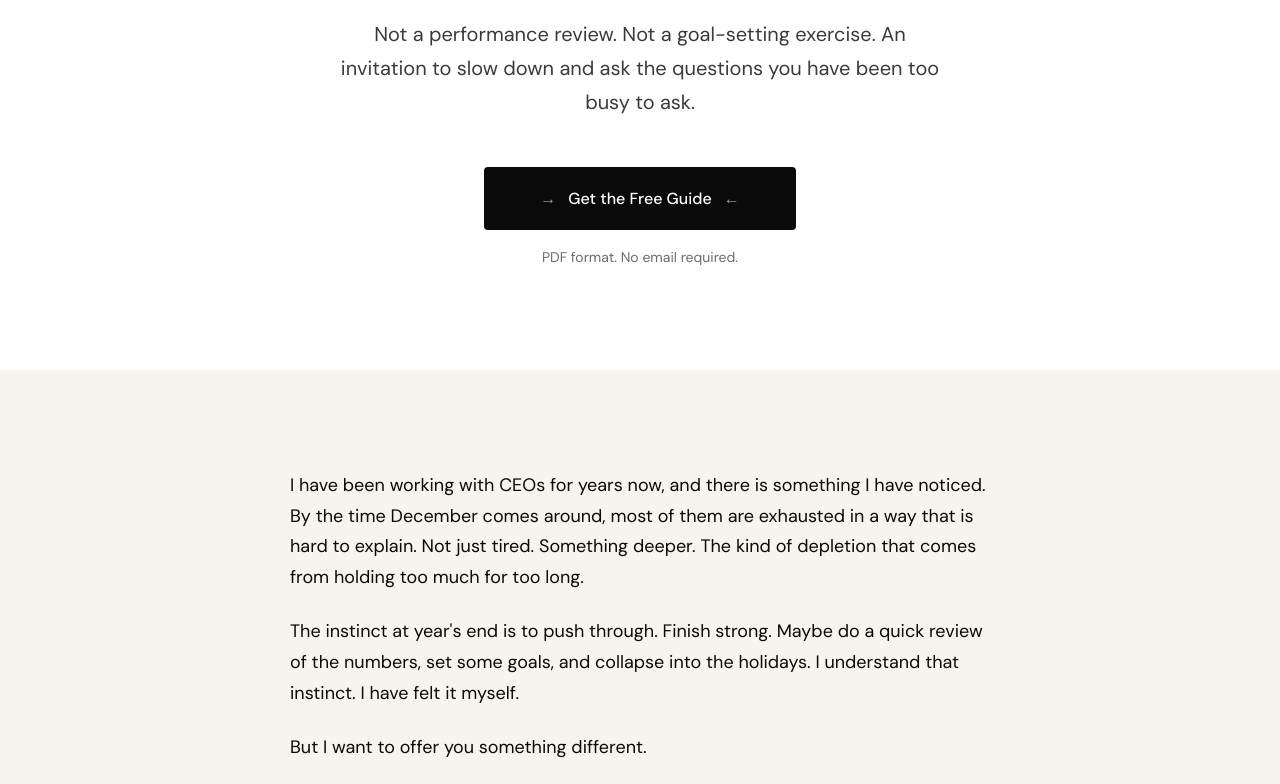
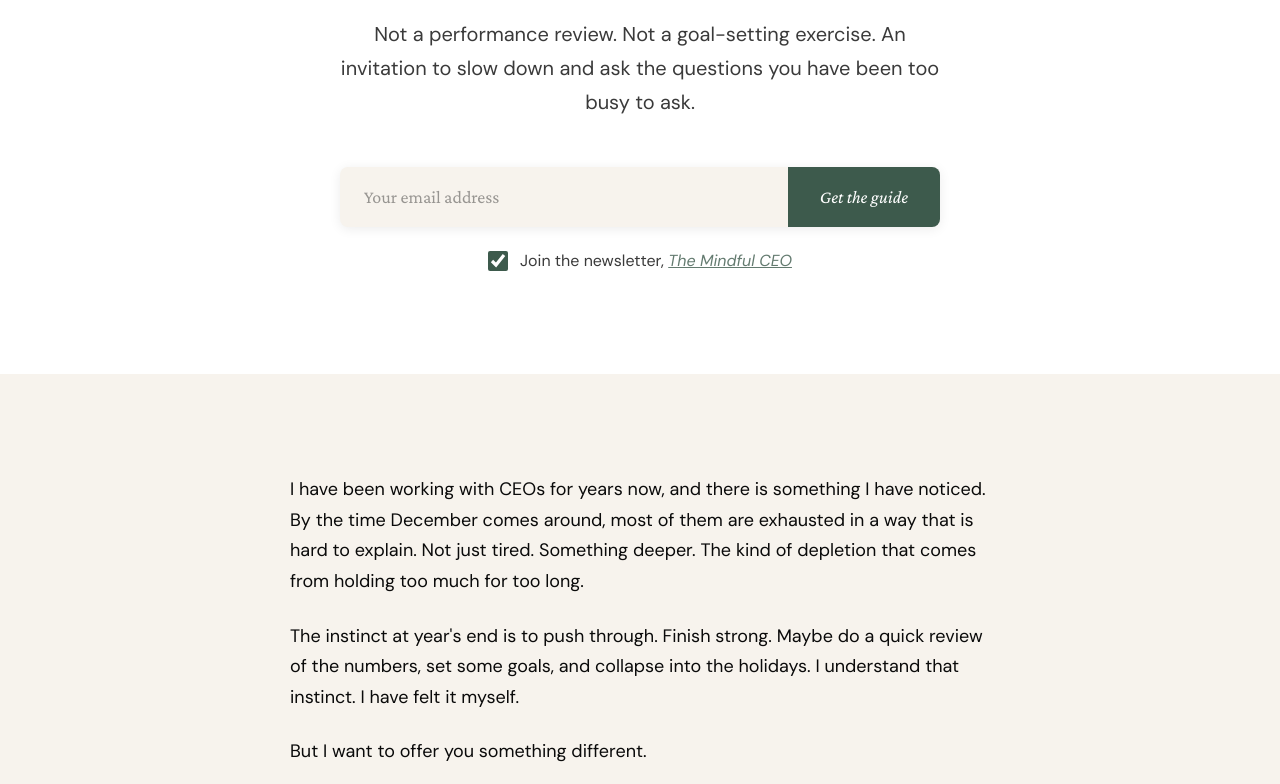
Before and after one commit to onyras/annual_review, a plain HTML site: page index.html in a window 1280 px wide. Shown: the part 357-1141 px from the top of the page. Drawn offline with nearby package versions, Linux system fonts and the light colour scheme.

Commit message:
Update index.html

```diff
--- a/index.html
+++ b/index.html
@@ -346,6 +346,93 @@
             margin-bottom: 40px;
         }
 
+        /* Email Form */
+        .email-form {
+            max-width: 600px;
+            margin: 0 auto;
+        }
+
+        .form-row {
+            display: flex;
+            gap: 0;
+            background-color: var(--white);
+            border-radius: 8px;
+            box-shadow: 0 2px 12px rgba(0, 0, 0, 0.08);
+            overflow: hidden;
+        }
+
+        .form-row input[type="email"] {
+            flex: 1;
+            padding: 20px 24px;
+            border: none;
+            font-family: 'Crimson Pro', serif;
+            font-size: 18px;
+            color: var(--black);
+            background: transparent;
+            outline: none;
+        }
+
+        .form-row input[type="email"]::placeholder {
+            color: var(--black);
+            opacity: 0.4;
+        }
+
+        .form-row button {
+            padding: 20px 32px;
+            background-color: #3d5a4c;
+            color: var(--white);
+            border: none;
+            font-family: 'Crimson Pro', serif;
+            font-size: 18px;
+            font-style: italic;
+            cursor: pointer;
+            transition: background-color 0.2s;
+            white-space: nowrap;
+        }
+
+        .form-row button:hover {
+            background-color: #2d4a3c;
+        }
+
+        .checkbox-row {
+            display: flex;
+            align-items: center;
+            justify-content: center;
+            gap: 12px;
+            margin-top: 20px;
+            font-size: 16px;
+            cursor: pointer;
+        }
+
+        .checkbox-row input[type="checkbox"] {
+            width: 20px;
+            height: 20px;
+            accent-color: #3d5a4c;
+            cursor: pointer;
+        }
+
+        .checkbox-row span {
+            color: var(--black);
+            opacity: 0.8;
+        }
+
+        .checkbox-row a {
+            color: #3d5a4c;
+            text-decoration: underline;
+        }
+
+        .checkbox-row a em {
+            font-style: italic;
+        }
+
+        .hero-form {
+            margin-top: 48px;
+        }
+
+        .hero-form .form-row {
+            background-color: var(--cream);
+        }
+
         /* Quote Block */
         .quote-block {
             padding: 80px 48px;
@@ -430,6 +517,18 @@
             .nav-links {
                 display: none;
             }
+
+            .form-row {
+                flex-direction: column;
+            }
+
+            .form-row input[type="email"] {
+                border-bottom: 1px solid rgba(0, 0, 0, 0.1);
+            }
+
+            .form-row button {
+                padding: 18px 24px;
+            }
         }
     </style>
 </head>
@@ -439,10 +538,8 @@
     <nav>
         <a href="/" class="logo">Nikolas Konstantin</a>
         <ul class="nav-links">
-            <li><a href="/coaching">Coaching</a></li>
-            <li><a href="/fellowship">Fellowship</a></li>
-            <li><a href="/writing">Writing</a></li>
-            <li><a href="/about">About</a></li>
+            <li><a href="https://nikolaskonstantin.com">Coaching</a></li>
+            <li><a href="https://wiseleadersfellowship.com">Fellowship</a></li>
         </ul>
     </nav>
 
@@ -451,12 +548,19 @@
         <p class="label">A Gift for Year's End</p>
         <h1>The Annual Reflection Guide for <em>CEOs</em></h1>
         <p class="hero-subtitle">Not a performance review. Not a goal-setting exercise. An invitation to slow down and ask the questions you have been too busy to ask.</p>
-        <a href="#get-guide" class="cta-primary">
-            <span class="cta-arrows">→</span>
-            Get the Free Guide
-            <span class="cta-arrows">←</span>
-        </a>
-        <p class="cta-note">PDF format. No email required.</p>
+        <form class="email-form hero-form" action="https://embeds.beehiiv.com/subscribe" method="POST">
+            <input type="hidden" name="publication_id" value="YOUR_PUBLICATION_ID">
+            <input type="hidden" name="utm_source" value="annual-reflection-guide">
+            <input type="hidden" name="utm_medium" value="website">
+            <div class="form-row">
+                <input type="email" name="email" placeholder="Your email address" required>
+                <button type="submit">Get the guide</button>
+            </div>
+            <label class="checkbox-row">
+                <input type="checkbox" name="newsletter" checked>
+                <span>Join the newsletter, <a href="https://themindfulceo.substack.com" target="_blank"><em>The Mindful CEO</em></a></span>
+            </label>
+        </form>
     </section>
 
     <!-- Origin Story Section -->
@@ -638,11 +742,21 @@
     <section class="cta-section" id="get-guide">
         <h2>Find a quiet hour. Begin.</h2>
         <p>This guide is free. Consider it a holiday gift from one person in the arena to another. The things worth seeing tend to reveal themselves only when we stop moving long enough to notice them.</p>
-        <a href="#download" class="cta-primary">
-            <span class="cta-arrows">→</span>
-            Download the Guide
-            <span class="cta-arrows">←</span>
-        </a>
+
+        <form class="email-form" action="https://embeds.beehiiv.com/subscribe" method="POST">
+            <input type="hidden" name="publication_id" value="YOUR_PUBLICATION_ID">
+            <input type="hidden" name="utm_source" value="annual-reflection-guide">
+            <input type="hidden" name="utm_medium" value="website">
+            <input type="hidden" name="redirect_url" value="https://yoursite.com/thank-you-reflection-guide">
+            <div class="form-row">
+                <input type="email" name="email" placeholder="Your email address" required>
+                <button type="submit">Get the guide</button>
+            </div>
+            <label class="checkbox-row">
+                <input type="checkbox" name="newsletter" checked>
+                <span>Join the newsletter, <a href="https://themindfulceo.substack.com" target="_blank"><em>The Mindful CEO</em></a></span>
+            </label>
+        </form>
     </section>
 
     <!-- Final Quote -->
```
